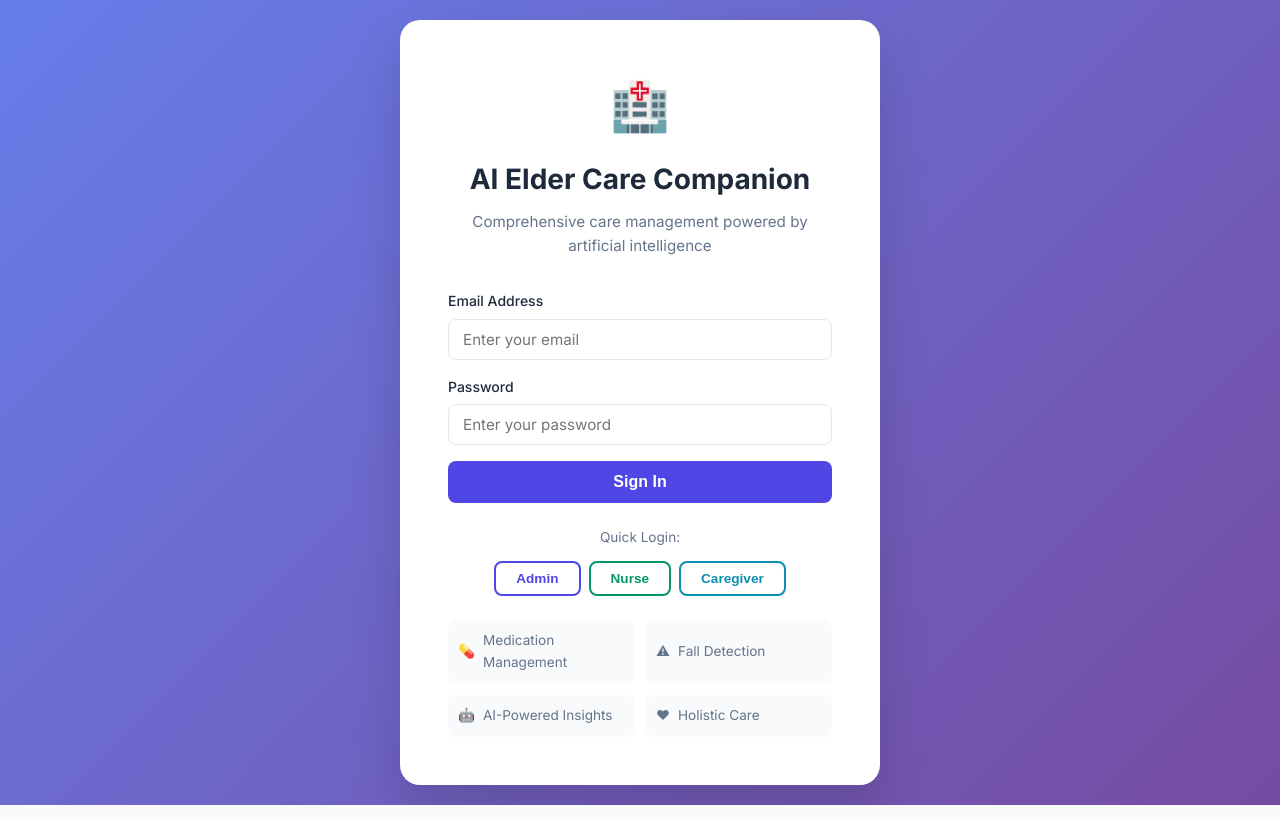
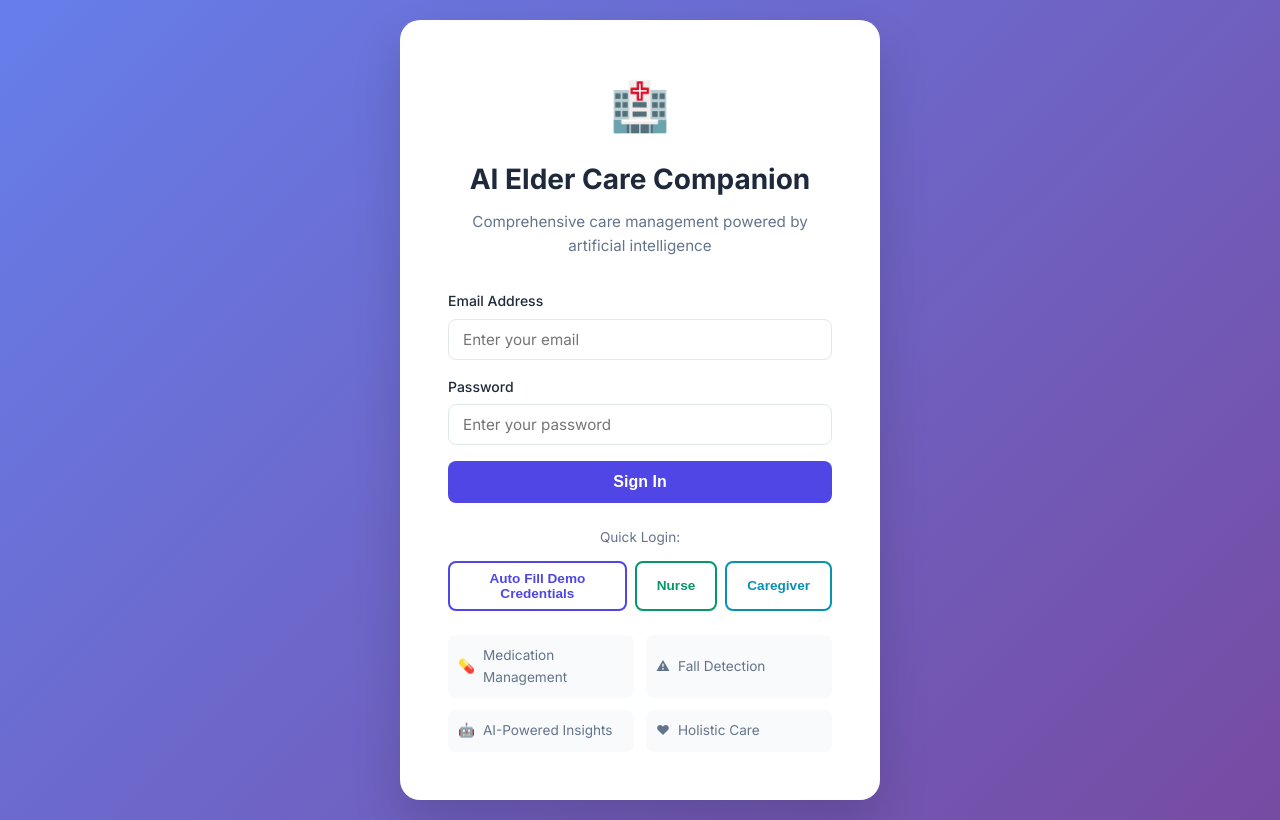
Before and after one commit to eakarsu/AIElderCareCompanion, a React (Create React App) app in the folder frontend/: page / in a window 1280 px wide. Built offline with nearby package versions, Linux system fonts and the light colour scheme; no server answers.

Commit message:
Commit pending workspace changes

```diff
--- a/frontend/src/pages/Login.js
+++ b/frontend/src/pages/Login.js
@@ -84,7 +84,7 @@ const Login = ({ onLogin }) => {
           <p>Quick Login:</p>
           <div className="quick-login-buttons">
             <button disabled={!demoPassword} onClick={() => fillCredentials('admin')} className="quick-btn admin">
-              Admin
+              Auto Fill Demo Credentials
             </button>
             <button disabled={!demoPassword} onClick={() => fillCredentials('nurse')} className="quick-btn nurse">
               Nurse
```
